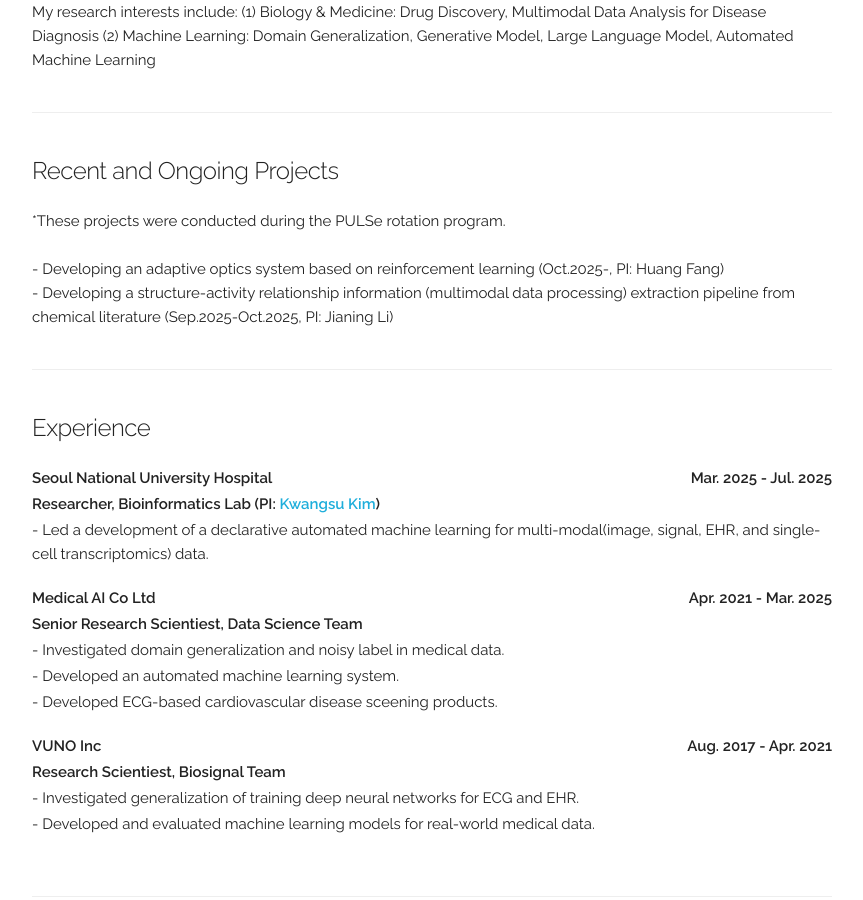
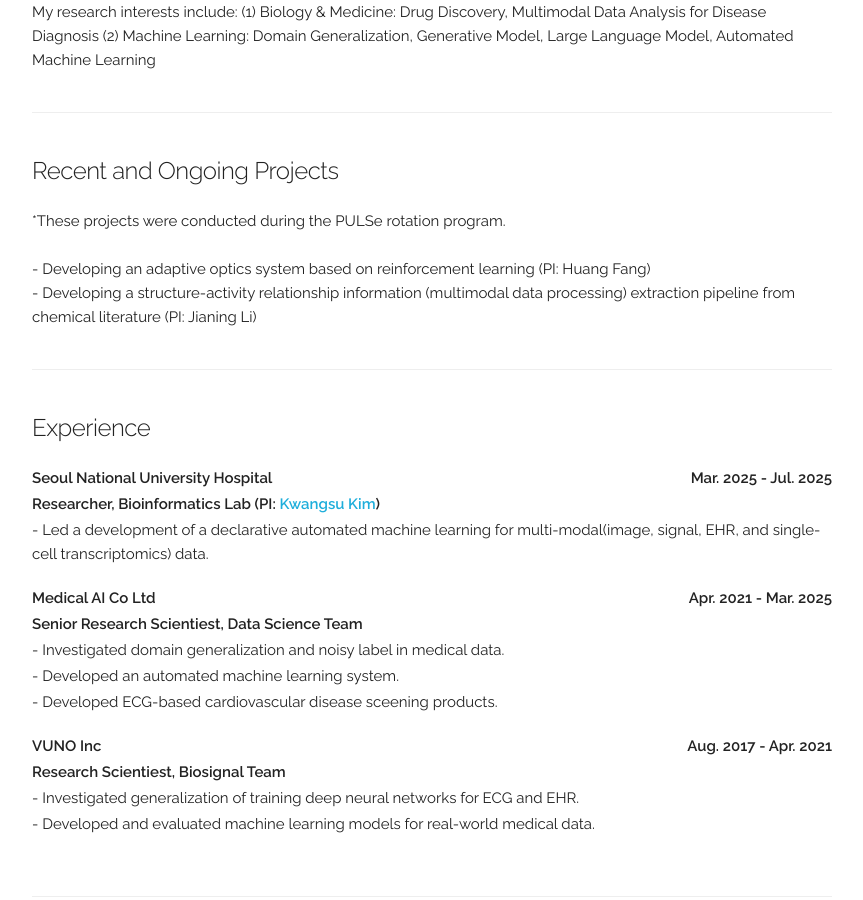
Before and after one commit to byeongtak/byeongtak.github.io, a Jekyll site: the page built from index.html, in a window 1280 px wide and 900 px high, scrolled down 510 px. Shown: the whole window, without its empty margins (208-1071 px from the left). Built offline with Jekyll 4.4.1, drawn with Linux system fonts in a browser that asks for light colours.

Commit message:
Update index.html

```diff
--- a/index.html
+++ b/index.html
@@ -36,12 +36,12 @@
 </div> -->
 
 
-<!-- ========== Recent and Ongoing Projects ========== -->
+<!-- ========== Recent Projects ========== -->
 <div class="docs-section" id="project">
   <h5>Recent and Ongoing Projects</h5>
 	*These projects were conducted during the PULSe rotation program. <br><br>
-	- Developing an adaptive optics system based on reinforcement learning (Oct.2025-, PI: Huang Fang) <br>
-	- Developing a structure-activity relationship information (multimodal data processing) extraction pipeline from chemical literature (Sep.2025-Oct.2025, PI: Jianing Li)
+	- Developing an adaptive optics system based on reinforcement learning (PI: Huang Fang) <br>
+	- Developing a structure-activity relationship information (multimodal data processing) extraction pipeline from chemical literature (PI: Jianing Li)
 </div>
 
 <!-- ========== Experience ========== -->
```
